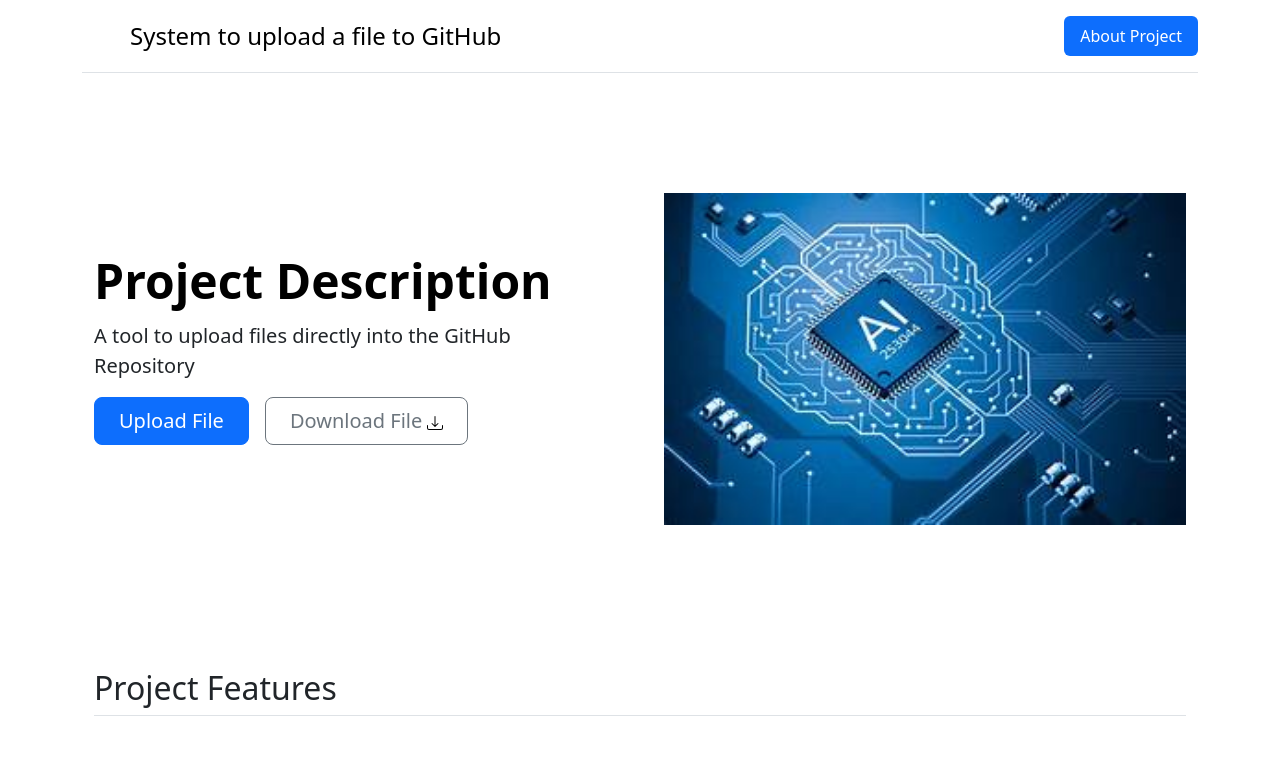
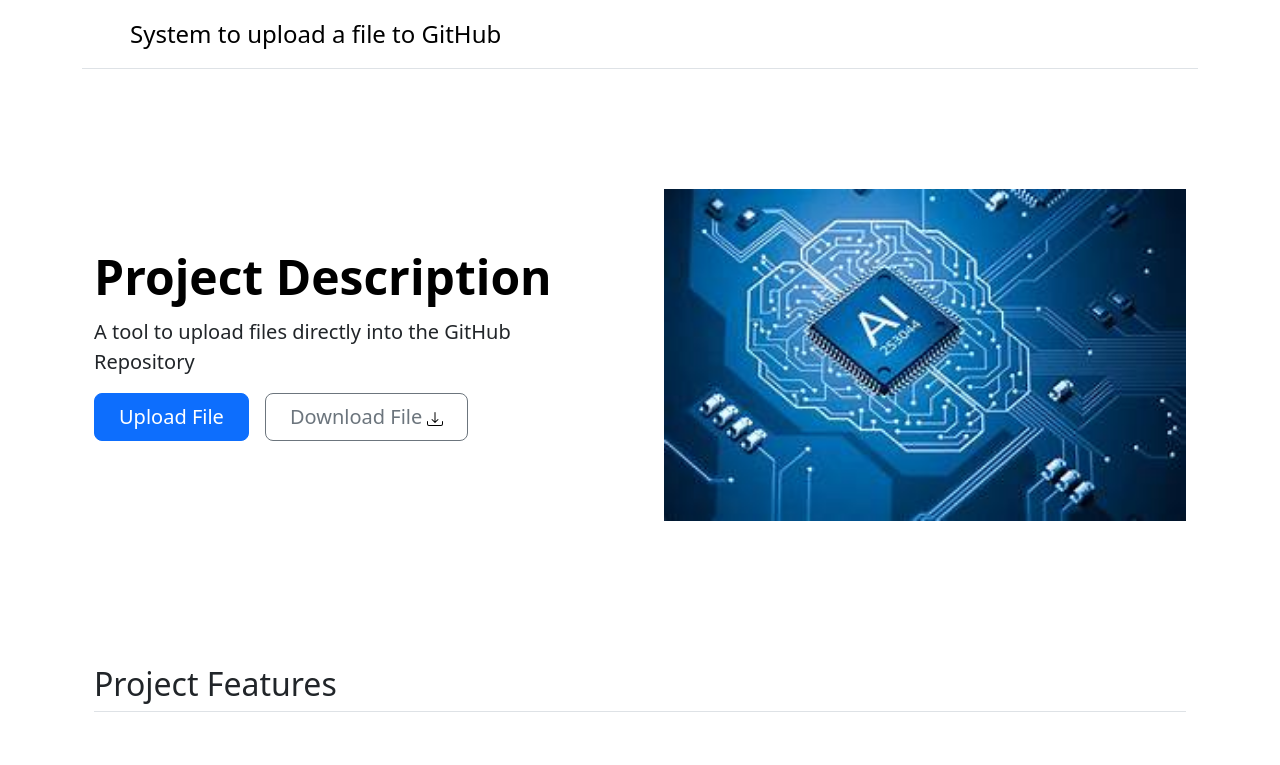
Before and after one commit to vismaywalde/GitHub-File-Manager, a website: page index.html in a window 1280 px wide. Shown: the top 765 px of the page. Drawn offline with nearby package versions, Linux system fonts and the light colour scheme; files that its build step writes are made by us from their sources.

Commit message:
Update index.html

```diff
--- a/index.html
+++ b/index.html
@@ -18,7 +18,7 @@
       </a>
 
       <ul class="nav nav-pills">
-        <li class="nav-item"><a href="#" class="nav-link active" aria-current="page">About Project</a></li>
+<!--         <li class="nav-item"><a href="#" class="nav-link active" aria-current="page">About Project</a></li> -->
         <!-- <li class="nav-item"><a href="#" class="nav-link">How to use</a></li> -->
       </ul>
     </header>
```
